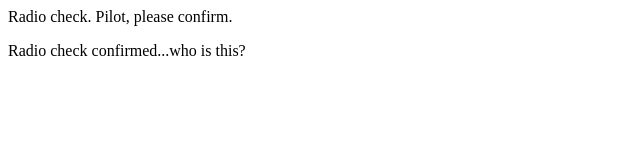
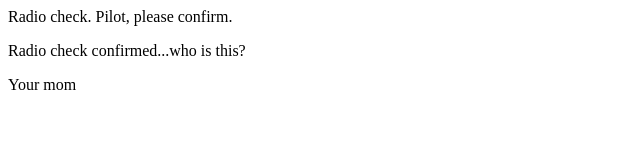
Before and after one commit to DottieQ/Studio-communicaiton-log, a plain HTML site: page index.html in a window 1280 px wide. Shown: the full height of the page, 0-640 px from the left. Drawn offline with Linux system fonts and the light colour scheme.

Commit message:
sassy comment

```diff
--- a/index.html
+++ b/index.html
@@ -2,5 +2,6 @@
 <body>
    <p>Radio check. Pilot, please confirm.</p>
    <p> Radio check confirmed...who is this?</p>
+   <p> Your mom</p>
 </body>
 </html>
```
